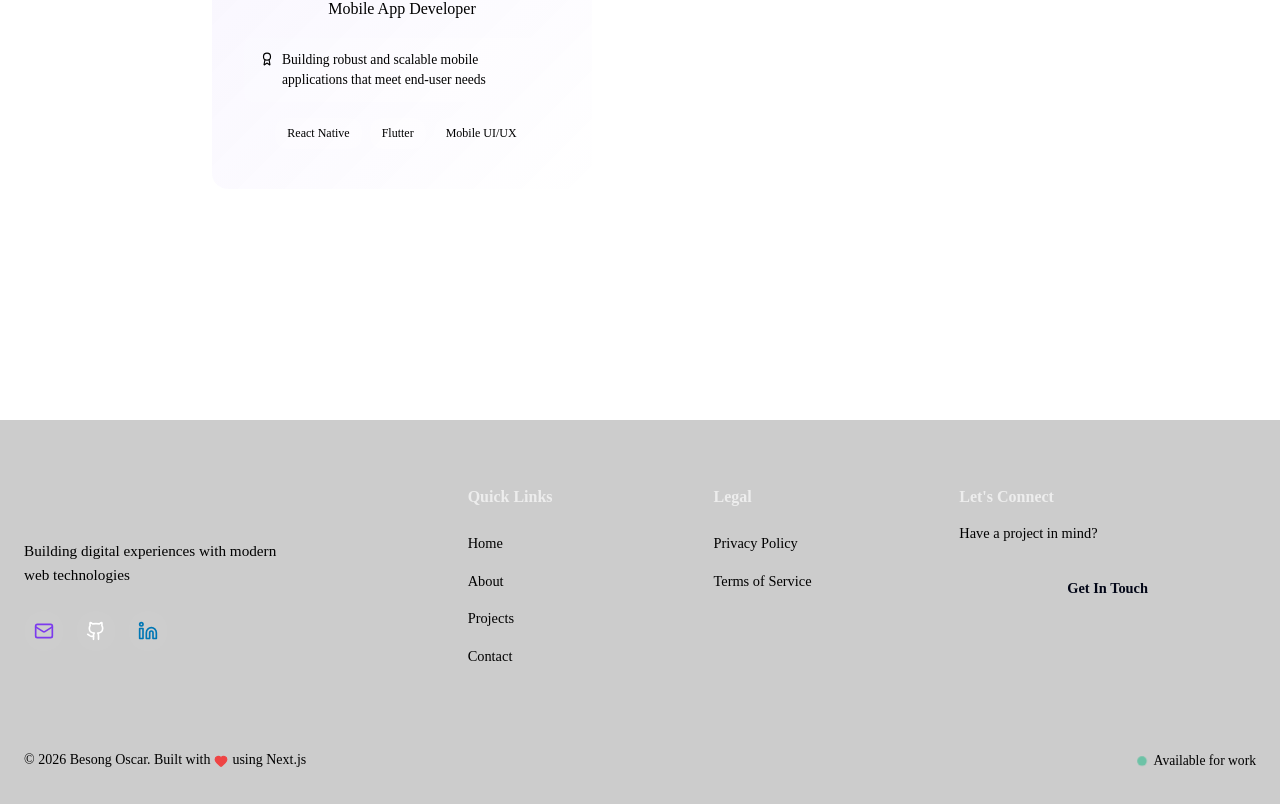
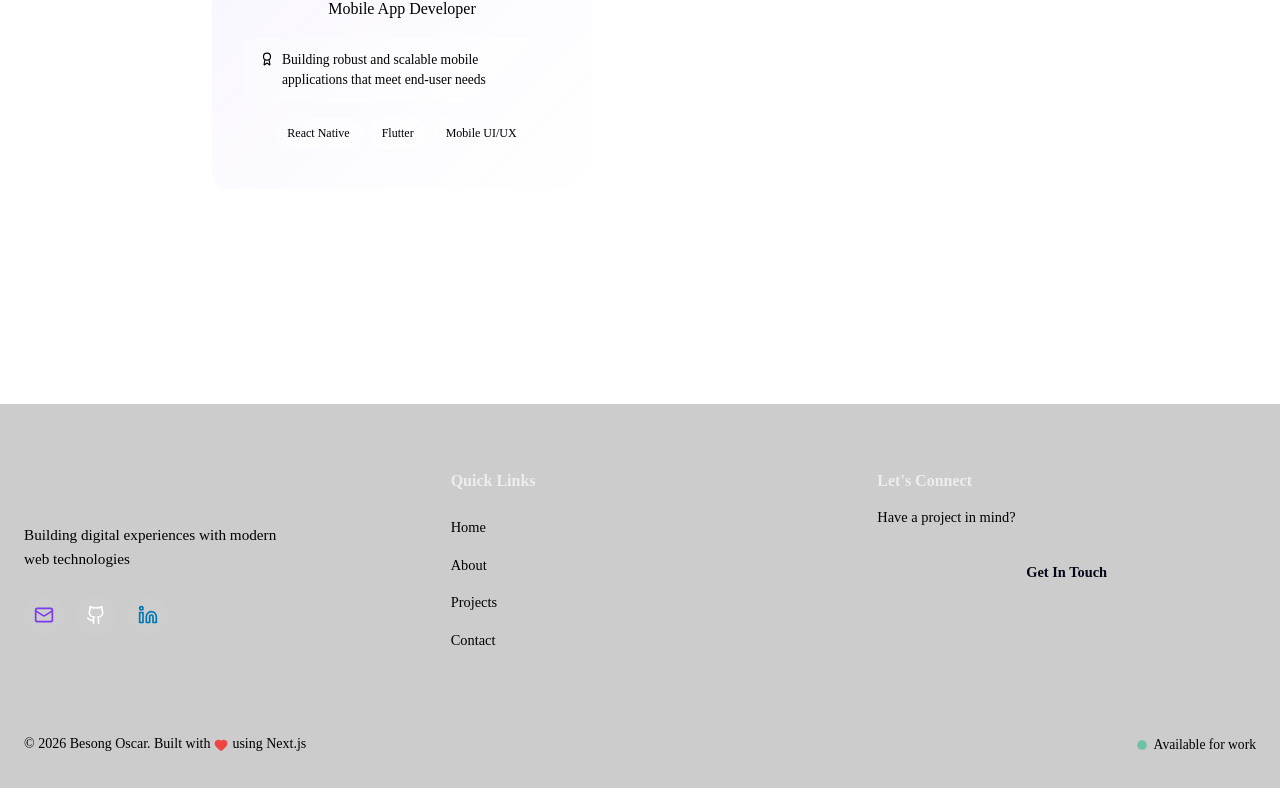
Before and after one commit to BesongOscar/My-Portfolio, a Next.js app: page /About in a window 1280 px wide. Shown: the part 5296-6100 px from the top of the page. Built offline with nearby package versions, Linux system fonts and the light colour scheme.

Commit message:
more implementations

```diff
--- a/components/Footer.module.css
+++ b/components/Footer.module.css
@@ -1,7 +1,7 @@
 .footer {
   border-top: 1px solid var(--border-color);
   padding: 4rem 1.5rem 2rem;
-  margin-top: 6rem;
+  margin-top: 5rem;
   position: relative;
   background: rgba(0, 0, 0, 0.2);
 }
@@ -30,7 +30,7 @@
 /* Main Content Grid */
 .mainContent {
   display: grid;
-  grid-template-columns: 2fr 1fr 1fr 1.5fr;
+  grid-template-columns: 1fr 1fr 1fr ;
   gap: 3rem;
   margin-bottom: 3rem;
 }
@@ -167,7 +167,6 @@
   display: flex;
   justify-content: space-between;
   align-items: center;
-  flex-wrap: wrap;
   gap: 1rem;
 }
 
--- a/components/Footer.tsx
+++ b/components/Footer.tsx
@@ -10,10 +10,7 @@ const footerLinks = {
     { label: "Projects", href: "/Projects" },
     { label: "Contact", href: "/Contact" },
   ],
-  legal: [
-    { label: "Privacy Policy", href: "/privacy" },
-    { label: "Terms of Service", href: "/terms" },
-  ],
+
 };
 
 const socialLinks = [
@@ -85,23 +82,13 @@ export default function Footer() {
             </ul>
           </div>
 
-          {/* Legal Links */}
-          <div className={styles.linksSection}>
-            <h4>Legal</h4>
-            <ul>
-              {footerLinks.legal.map((link) => (
-                <li key={link.label}>
-                  <a href={link.href}>{link.label}</a>
-                </li>
-              ))}
-            </ul>
-          </div>
+
 
           {/* CTA Section */}
           <div className={styles.ctaSection}>
             <h4>Let's Connect</h4>
             <p>Have a project in mind?</p>
-            <a href="/#contact" className={styles.ctaButton}>
+            <a href="/Contact" className={styles.ctaButton}>
               Get In Touch
             </a>
           </div>
--- a/components/Navbar.tsx
+++ b/components/Navbar.tsx
@@ -15,8 +15,8 @@ export default function Navbar() {
   // Handle scroll effects
   useEffect(() => {
     const handleScroll = () => {
-      const scrollTop = window.scrollY;
-      const docHeight = document.documentElement.scrollHeight - window.innerHeight;
+      const scrollTop = window.scrollY; //how many pics is scrolled from the top
+      const docHeight = document.documentElement.scrollHeight - window.innerHeight; //Total scrollable height
       const progress = (scrollTop / docHeight) * 100;
 
       setScrolled(scrollTop > 50);
@@ -35,7 +35,7 @@ export default function Navbar() {
   // Prevent body scroll when mobile menu is open
   useEffect(() => {
     if (isMenuOpen) {
-      document.body.style.overflow = "hidden";
+      document.body.style.overflow = "hidden";  //if true background is unscrollable
     } else {
       document.body.style.overflow = "unset";
     }
--- a/components/home/About.module.css
+++ b/components/home/About.module.css
@@ -54,7 +54,7 @@
 
 /* Highlight inline text */
 .highlight {
-  color: var(--accent, #7c3aed);
+  color: var(--accent,);
   font-weight: 600;
   position: relative;
 }
--- a/components/home/Hero.module.css
+++ b/components/home/Hero.module.css
@@ -17,7 +17,7 @@
 .imageContainer,
 .scrollIndicator {
   position: relative;
-  z-index: 10; /* high enough to always appear above overlays */
+
 }
 
 /* === Dark radial overlay for depth === */
@@ -34,7 +34,11 @@
   content: "";
   position: absolute;
   inset: 0;
-  background-image: url("/noise.png"); /* use noise image, not me.jpg */
+  /* background-image: url("/noise.jpg"); */
+  background-repeat: no-repeat;
+  background-size: cover;
+  background-position-x: center;
+  background-position-y:  bottom;
   opacity: 0.04;
   z-index: 1;
   pointer-events: none;
@@ -64,16 +68,6 @@
   color: var(--accent);
   font-weight: 500;
   margin-bottom: 0.5rem;
-}
-
-.name {
-  font-size: clamp(2.8rem, 6vw, 3.8rem);
-  line-height: 1;
-  letter-spacing: -1px;
-}
-
-.name span {
-  color: var(--accent);
 }
 
 .role {
@@ -169,7 +163,7 @@
   position: absolute;
   bottom: 2rem;
   left: 50%;
-  transform: translateX(-50%);
+  /* transform: translateX(-50%); */
   color: var(--accent);
   cursor: pointer;
   opacity: 0.8;
@@ -177,7 +171,7 @@
 }
 
 .scrollIndicator:hover {
-  opacity: 1;
+  opacity: 0.5;
 }
 
 /* ======================= RESPONSIVE ======================= */
--- a/components/home/Projects.module.css
+++ b/components/home/Projects.module.css
@@ -48,7 +48,7 @@
 
 .projectsGrid {
   display: grid;
-  grid-template-columns: repeat(auto-fit, minmax(320px, 1fr));
+  grid-template-columns: repeat(auto-fit, minmax(300px, 1fr));
   gap: 2.5rem;
   margin-bottom: 4rem;
 }
--- a/components/home/Projects.tsx
+++ b/components/home/Projects.tsx
@@ -12,7 +12,7 @@ const projects = [
       "A personal portfolio showcasing my skills, projects, and experience.",
     tech: ["Next.js", "CSS", "Framer Motion"],
     image: "/projects/portfolio.jpg", // Add your project images
-    demoUrl: "https://your-portfolio.com",
+    demoUrl: "https://my-portfolio-eight-gold-47.vercel.app/",
     githubUrl: "https://github.com/BesongOscar/My-Portfolio",
     category: "Web",
     //gradient: "linear-gradient(135deg, #667eea 0%, #764ba2 100%)",
--- a/components/home/Skills.module.css
+++ b/components/home/Skills.module.css
@@ -3,7 +3,7 @@
   position: relative;
 }
 
-/* Optional: Add top divider */
+/* top divider */
 .skills::before {
   content: "";
   position: absolute;
```
